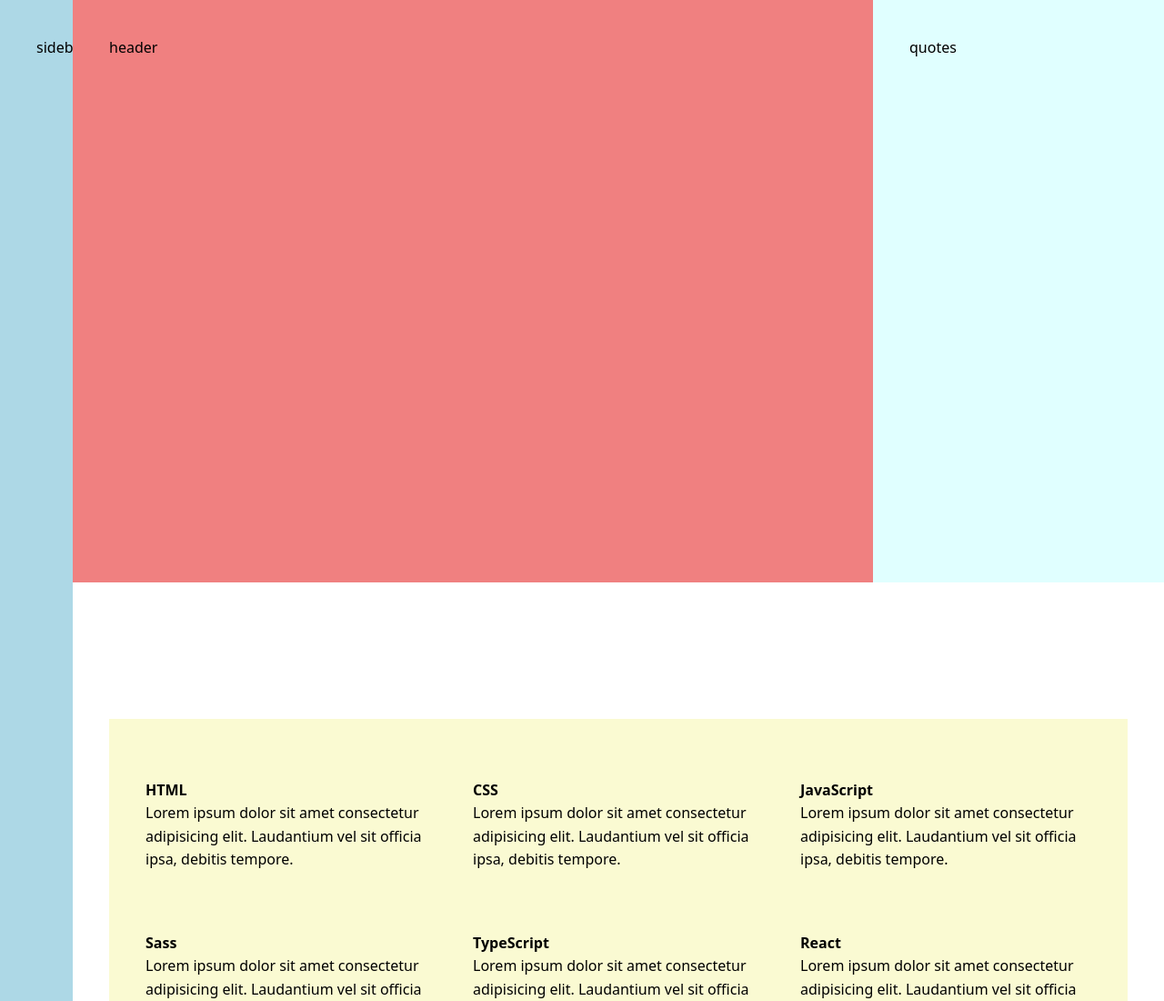
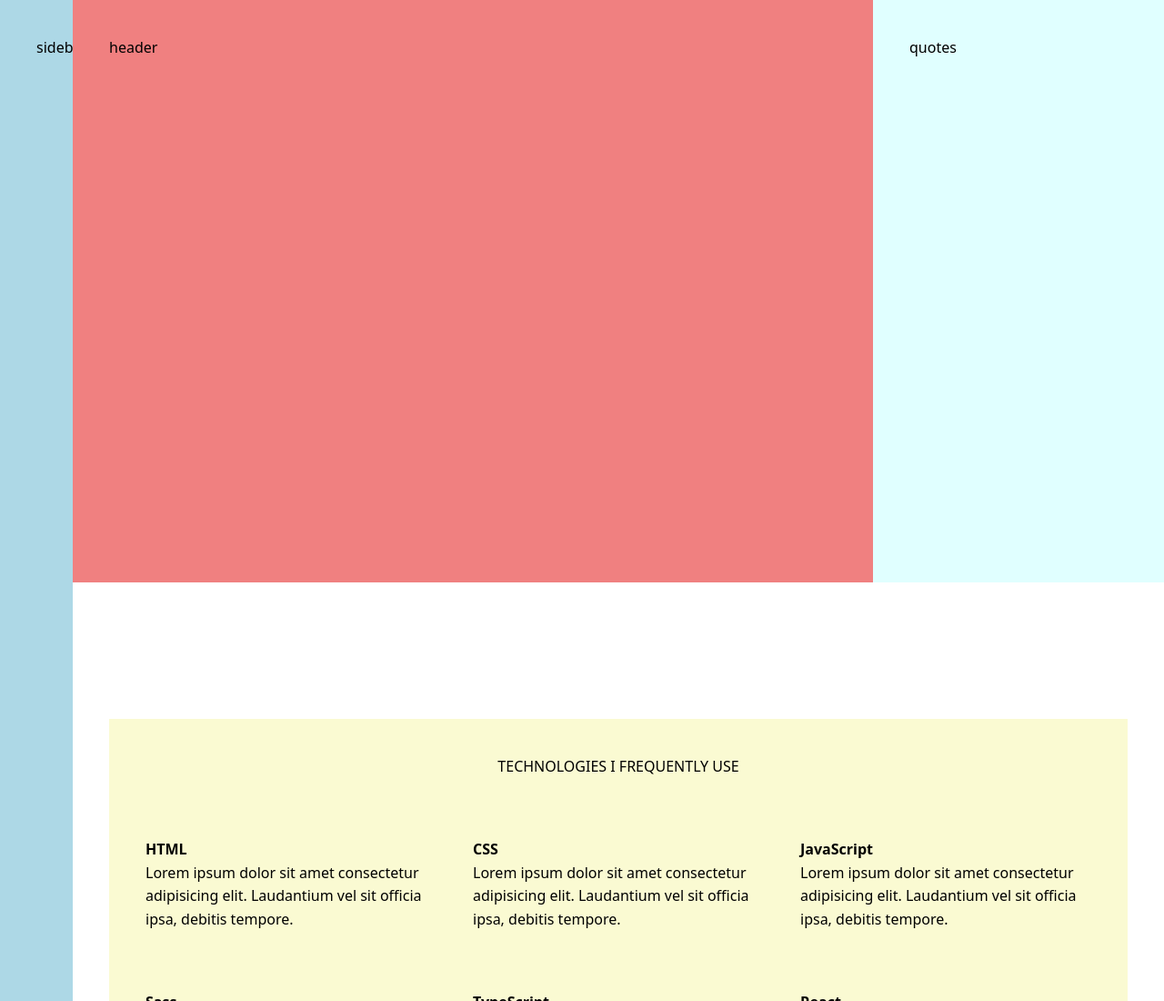
Before and after one commit to Beast-Code9999/Project-Collection, a website: page index.html in a window 1280 px wide. Shown: the top 1100 px of the page at 91% size. Drawn offline with Linux system fonts and the light colour scheme.

Commit message:
add .quality--title

```diff
--- a/index.html
+++ b/index.html
@@ -22,6 +22,9 @@
     </div>
 
     <section class="qualities">
+        <div class="quality quality--title">
+            Technologies I frequently use
+        </div>
         <div class="quality">
             <img src="" alt="" class="quality__img">
             <h4 class="heading__4">HTML</h4>
--- a/sass/layout/_qualities.scss
+++ b/sass/layout/_qualities.scss
@@ -9,3 +9,13 @@
 
 
 }
+
+.quality {
+
+    &--title {
+        grid-column: 1 / -1;
+        margin: auto auto;
+        text-transform: uppercase;
+
+    }
+}
```
Also changed, not shown: style.css.
